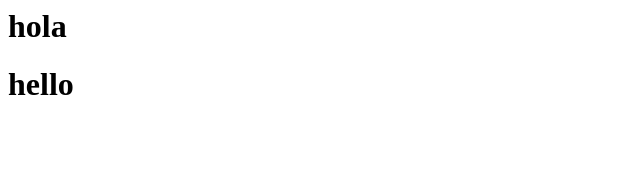
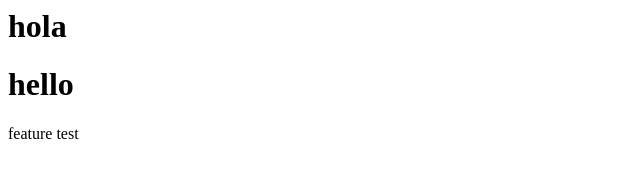
Before and after one commit to WinnieUSW/esgi, a plain HTML site: page index.html in a window 1280 px wide. Shown: the full height of the page, 0-640 px from the left. Drawn offline with Linux system fonts and the light colour scheme.

Commit message:
feature : add p

```diff
--- a/index.html
+++ b/index.html
@@ -1,2 +1,3 @@
 <h1>hola</h1>
 <h1>hello</h1>
+<p>feature test</p>
```
